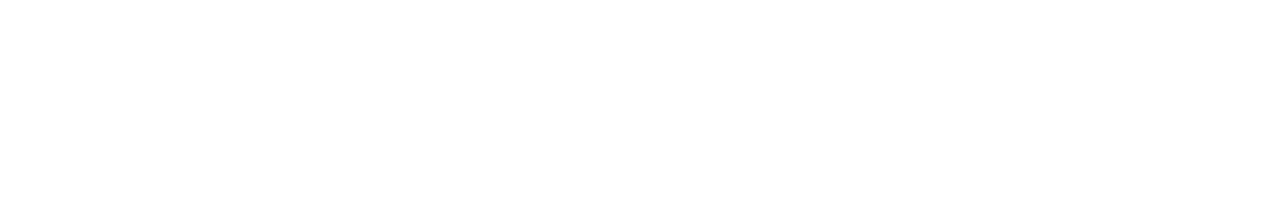
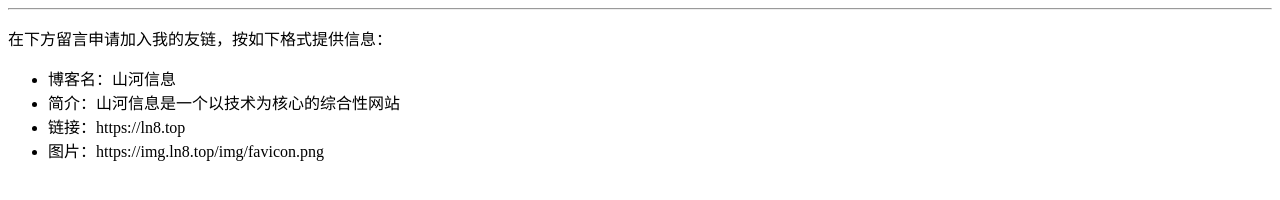
Before and after one commit to fxln/ln8, a plain HTML site: page index.html in a window 1280 px wide. Drawn offline with Linux system fonts and the light colour scheme.

Commit message:
index.html

```diff
--- a/index.html
+++ b/index.html
@@ -3,9 +3,9 @@
 <head>
     <meta charset="UTF-8">
     <meta name="viewport" content="width=device-width, initial-scale=1.0">
-    <title>Light-缝隙</title>
+    <title>山河信息</title>
 </head>
 <body>
-
+    <hr><p>在下方留言申请加入我的友链，按如下格式提供信息：</p><ul><li>博客名：山河信息</li><li>简介：山河信息是一个以技术为核心的综合性网站</li><li>链接：https://ln8.top</li><li>图片：https://img.ln8.top/img/favicon.png</li></ul>
 </body>
 </html>
```
